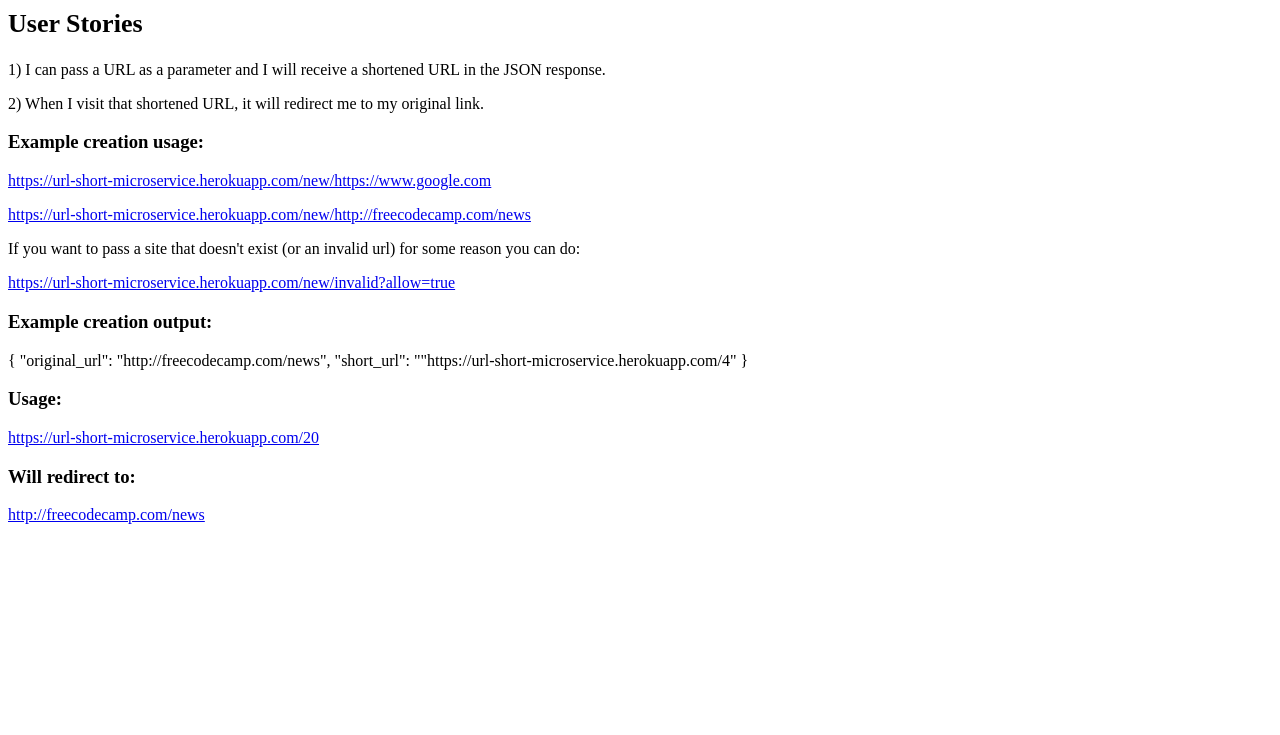
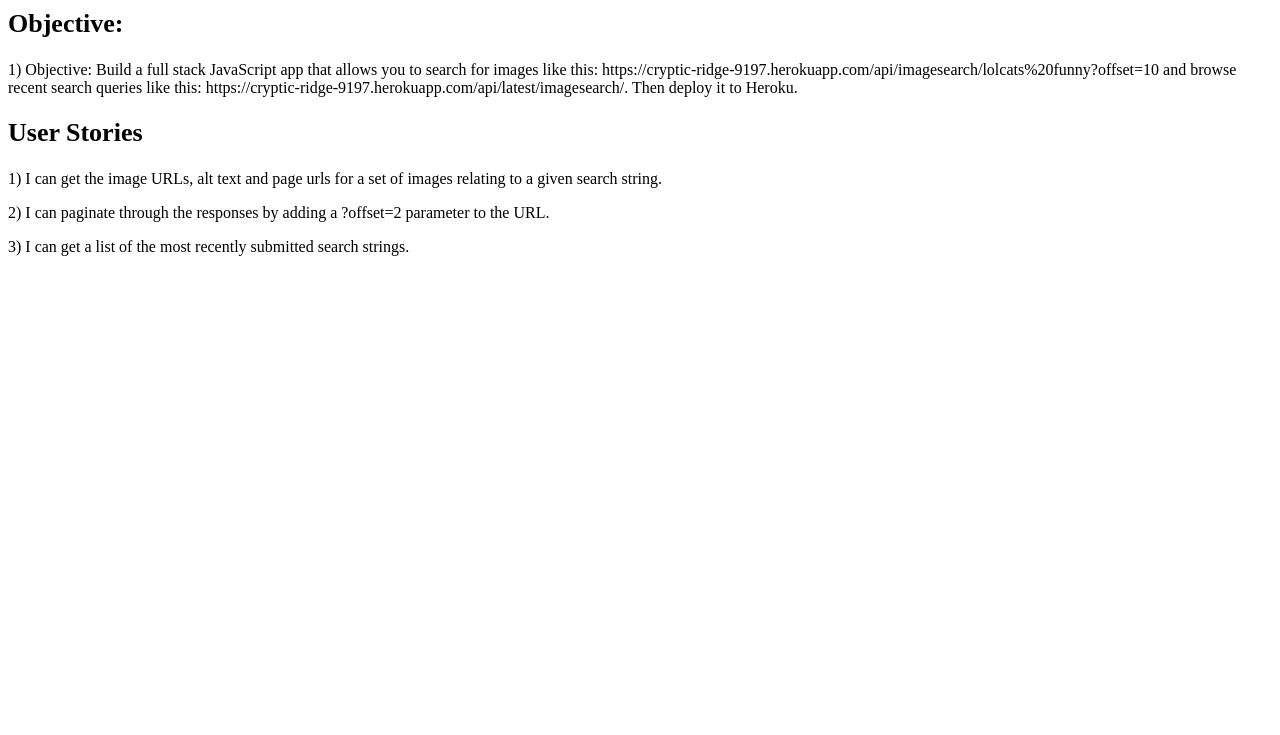
Before and after one commit to happpyier/image--search, a website: page index.html in a window 1280 px wide. Shown: the part 65-800 px from the top of the page. Drawn offline with Linux system fonts and the light colour scheme.

Commit message:
From Work Inital Install

```diff
--- a/index.html
+++ b/index.html
@@ -9,48 +9,21 @@
 	</head>
 	<body>
 		<div>
-			<h1> API Basejump: URL Shortener </h1>
+			<h1> Image Search Abstraction Layer </h1>
 			<div>
+			    <h2> Objective: </h2>
+				<p>
+					1) Objective: Build a full stack JavaScript app that allows you to search for images like this: https://cryptic-ridge-9197.herokuapp.com/api/imagesearch/lolcats%20funny?offset=10 and browse recent search queries like this: https://cryptic-ridge-9197.herokuapp.com/api/latest/imagesearch/. Then deploy it to Heroku.
+				</p>
 				<h2> User Stories </h2>
 				<p>
-					1) I can pass a URL as a parameter and I will receive a shortened URL in the JSON response.
+					1) I can get the image URLs, alt text and page urls for a set of images relating to a given search string.
 				</p>
 				<p>
-					2) When I visit that shortened URL, it will redirect me to my original link.
-				</p>
-			</div>
-			<div>
-				<h3> Example creation usage: </h3>
-				<p>
-					<a href="https://url-short-microservice.herokuapp.com/new/https://www.google.com"> https://url-short-microservice.herokuapp.com/new/https://www.google.com </a>
+					2) I can paginate through the responses by adding a ?offset=2 parameter to the URL.
 				</p>
 				<p>
-					<a href="https://url-short-microservice.herokuapp.com/new/http://freecodecamp.com/news"> https://url-short-microservice.herokuapp.com/new/http://freecodecamp.com/news  </a>
-				</p>
-				<p>
-					If you want to pass a site that doesn't exist (or an invalid url) for some reason you can do:
-				</p>
-				<p>
-					<a href="https://url-short-microservice.herokuapp.com/new/invalid?allow=true"> https://url-short-microservice.herokuapp.com/new/invalid?allow=true </a>
-				</p>
-			</div>
-
-			<div>
-				<h3> Example creation output: </h3>
-				<p>
-				{ "original_url": "http://freecodecamp.com/news", "short_url": ""https://url-short-microservice.herokuapp.com/4" }
-				</p>
-			</div>
-			<div>
-				<h3> Usage: </h3>
-				<p>
-				<a href="https://url-short-microservice.herokuapp.com/20"> https://url-short-microservice.herokuapp.com/20 </a>
-				</p>
-			</div>
-			<div>
-				<h3> Will redirect to: </h3>
-				<p>
-					<a href="http://freecodecamp.com/news"> http://freecodecamp.com/news </a>
+					3) I can get a list of the most recently submitted search strings.
 				</p>
 			</div>
 		</div>
```
